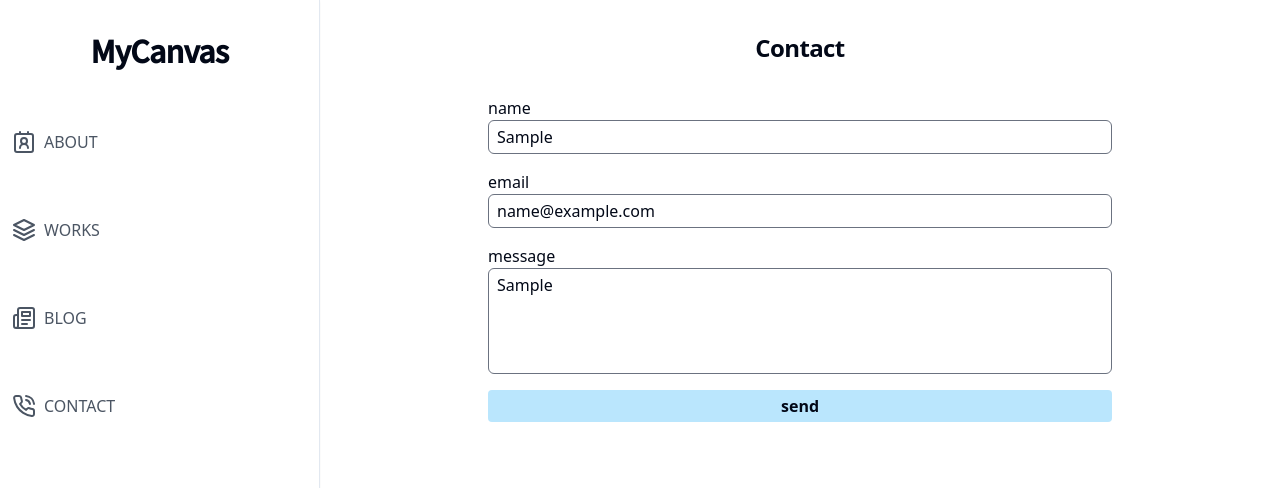
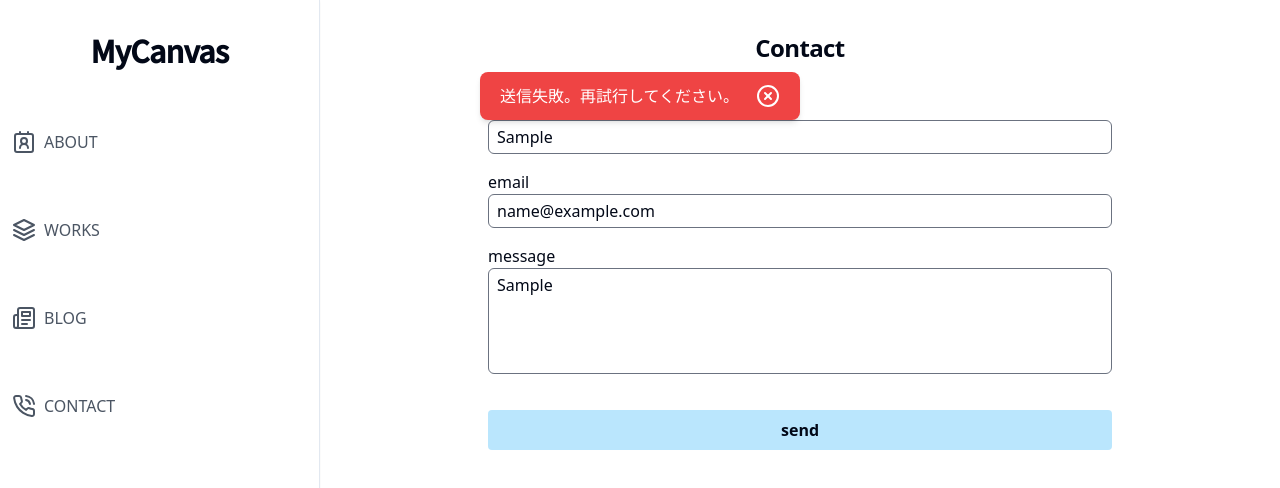
Before and after one commit to yoshiki-maruya/MyPortfolio, a Next.js app: page /contact in a window 1280 px wide. Both pictures are taken after typing "Sample", "name@example.com", "Sample" into the empty fields and a click on the button "send". Shown: the top 488 px of the page. Built offline with nearby package versions, Linux system fonts and the light colour scheme; no server answers.

Commit message:
[feature] added snackbar in contact page

```diff
--- a/src/app/layout.tsx
+++ b/src/app/layout.tsx
@@ -1,10 +1,13 @@
+import SnackbarProvider from "@/providers/SnackbarProvider";
 import "./globals.css";
 import Container from "@/components/Container";
 
 export default function RootLayout({ children }: { children: React.ReactNode }) {
   return (
     <html lang="ja">
-      <Container>{children}</Container>
+      <SnackbarProvider>
+        <Container>{children}</Container>
+      </SnackbarProvider>
     </html>
   );
 }
--- a/src/components/Form.tsx
+++ b/src/components/Form.tsx
@@ -3,6 +3,8 @@ import { SubmitHandler, useForm } from "react-hook-form";
 import { useRouter } from "next/navigation";
 import * as yup from "yup";
 import { yupResolver } from "@hookform/resolvers/yup";
+import Icon from "./atoms/Icon";
+import useSnackbar from "@/hooks/useSnackbar";
 
 export type ContactForm = {
   name: string;
@@ -19,6 +21,7 @@ const schema = yup.object({
 
 const Form: React.FC = () => {
   const router = useRouter();
+  const addSnackbar = useSnackbar();
   const {
     register,
     handleSubmit,
@@ -37,9 +40,19 @@ const Form: React.FC = () => {
     });
     if (response.status === 200) {
       router.push("/");
-      alert("送信しました");
+      addSnackbar({
+        key: "success",
+        text: "送信成功！",
+        variant: "success",
+        icon: <Icon name="XCircle" />,
+      });
     } else {
-      alert("正常に送信できませんでした");
+      addSnackbar({
+        key: "error",
+        text: "送信失敗。再試行してください。",
+        variant: "error",
+        icon: <Icon name="XCircle" />,
+      });
     }
   };
   return (
@@ -63,7 +76,10 @@ const Form: React.FC = () => {
         />
         {errors.message && <span className="text-xs text-red-500">{errors.message.message}</span>}
       </section>
-      <button type="submit" className="rounded-sm bg-sky-200 px-2 py-1 font-bold">
+      <button
+        type="submit"
+        className="mt-5 rounded-sm bg-sky-200 px-2 py-2 font-bold hover:bg-sky-300"
+      >
         send
       </button>
     </form>
--- /dev/null
+++ b/src/components/atoms/Snackbar.tsx
@@ -0,0 +1,37 @@
+import { ISnackbarProps } from "@/types/ISnackbarProps";
+import { useEffect } from "react";
+
+const Snackbar: React.FC<ISnackbarProps> = ({
+  open,
+  text,
+  icon: Icon,
+  autoHideDuration,
+  handleClose,
+  variant,
+}) => {
+  const variants = {
+    success: "bg-green-500",
+    error: "bg-red-500",
+    warning: "bg-yellow-500",
+    info: "bg-blue-500",
+  };
+
+  useEffect(() => {
+    return autoHideDuration();
+  }, [autoHideDuration]);
+
+  return open ? (
+    <>
+      <div
+        className={`${variants[variant]} absolute left-1/2 top-24 flex min-w-[320px] -translate-x-1/2 -translate-y-1/2 transform items-center justify-between whitespace-nowrap rounded-lg px-5 py-3 text-white shadow-md`}
+      >
+        <span>{text}</span>
+        <button className="bg-transparent text-current" onClick={handleClose}>
+          {Icon}
+        </button>
+      </div>
+    </>
+  ) : null;
+};
+
+export default Snackbar;
--- /dev/null
+++ b/src/contexts/SnackbarContext.ts
@@ -0,0 +1,13 @@
+import { SnackbarType } from "@/types/ISnackbarProps";
+import { TAction } from "@/utils/reducer";
+import { createContext } from "react";
+
+const SnackbarContext = createContext<{
+  queue: SnackbarType[];
+  dispatch: React.Dispatch<TAction>;
+}>({
+  queue: [] as SnackbarType[],
+  dispatch: () => {},
+});
+
+export default SnackbarContext;
--- /dev/null
+++ b/src/hooks/useSnackbar.tsx
@@ -0,0 +1,20 @@
+import SnackbarContext from "@/contexts/SnackbarContext";
+import { SnackbarType } from "@/types/ISnackbarProps";
+import { useCallback, useContext } from "react";
+
+const useSnackbar = () => {
+  const context = useContext(SnackbarContext);
+  if (!context) {
+    throw new Error("useSnackbar was called outside SnackbarProvider");
+  }
+  const { dispatch } = context;
+
+  return useCallback(
+    (snack: SnackbarType) => {
+      dispatch({ type: "ADD_SNACKBAR", payload: { current: snack } });
+    },
+    [dispatch]
+  );
+};
+
+export default useSnackbar;
--- /dev/null
+++ b/src/providers/SnackbarProvider.tsx
@@ -0,0 +1,30 @@
+"use client";
+import Snackbar from "@/components/atoms/Snackbar";
+import SnackbarContext from "@/contexts/SnackbarContext";
+import reducer from "@/utils/reducer";
+import { useEffect, useReducer } from "react";
+
+export default function SnackbarProvider({ children }: { children: React.ReactNode }) {
+  const [{ queue }, dispatch] = useReducer(reducer, { queue: [] });
+
+  return (
+    <SnackbarContext.Provider value={{ queue, dispatch }}>
+      {queue.map((snack, index) => (
+        <Snackbar
+          key={snack.key}
+          text={snack.text}
+          open={!!snack.text}
+          variant={snack.variant}
+          icon={snack.icon}
+          autoHideDuration={() => {
+            setTimeout(() => {
+              dispatch({ type: "REMOVE_SNACKBAR", payload: { key: snack.key } });
+            }, 3000);
+          }}
+          handleClose={() => dispatch({ type: "REMOVE_SNACKBAR", payload: { key: snack.key } })}
+        />
+      ))}
+      {children}
+    </SnackbarContext.Provider>
+  );
+}
--- /dev/null
+++ b/src/types/ISnackbarProps.ts
@@ -0,0 +1,12 @@
+export type SnackbarType = {
+  key: string;
+  text: React.ReactNode;
+  icon?: React.ReactNode;
+  variant: string;
+};
+
+export type ISnackbarProps = Omit<SnackbarType, "key"> & {
+  handleClose: () => void;
+  autoHideDuration: () => void;
+  open: boolean;
+};
--- /dev/null
+++ b/src/utils/reducer.ts
@@ -0,0 +1,46 @@
+import { SnackbarType } from "@/types/ISnackbarProps";
+
+export type TAction =
+  | {
+      type: "ADD_SNACKBAR";
+      payload: {
+        current: SnackbarType;
+      };
+    }
+  | {
+      type: "REMOVE_SNACKBAR";
+      payload: {
+        key: string;
+      };
+    };
+
+type TStateType = {
+  queue: SnackbarType[];
+};
+
+export default function reducer(state: TStateType, action: TAction): TStateType {
+  switch (action.type) {
+    case "ADD_SNACKBAR": {
+      const { queue } = state;
+      const { current } = action.payload;
+      const isInQueue = queue.some((snack) => snack.key === current.key);
+
+      if (isInQueue) return state;
+      return {
+        queue: [...queue, current],
+      };
+    }
+
+    case "REMOVE_SNACKBAR": {
+      const { queue } = state;
+      const { key: snackKey } = action.payload;
+
+      return {
+        queue: queue.filter((snackbar) => snackbar.key !== snackKey),
+      };
+    }
+
+    default:
+      throw new Error("Unknown action type");
+  }
+}
```
Also changed, not shown: src/app/sitemap.ts (+6 -6 lines).
